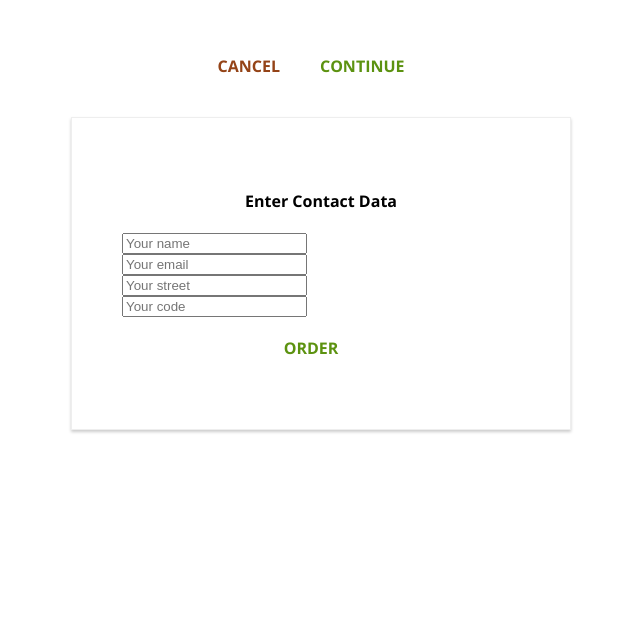
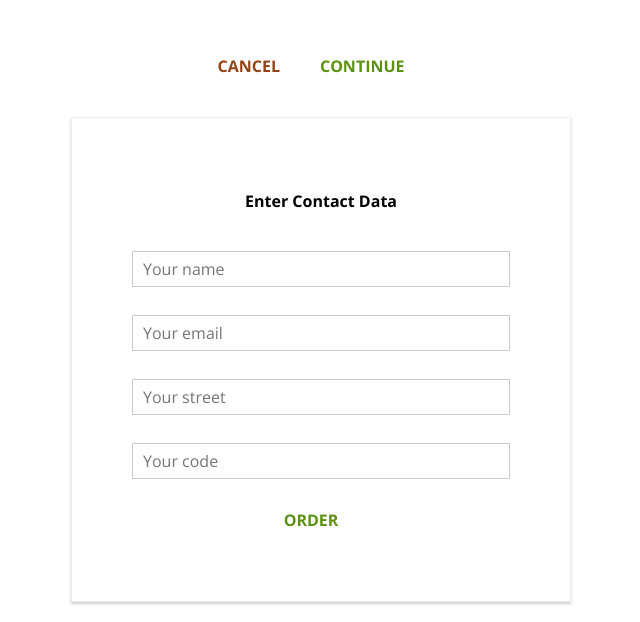
Before and after one commit to dtimchenko/react-burger-builder, a React (Create React App) app: page /checkout/contact-data in a window 1280 px wide. Shown: the part 701-1323 px from the top of the page, without its empty margins (319-959 px from the left). Before the commit the page ends 1151 px from the top, so only its background shows below. Built offline with nearby package versions, Linux system fonts and the light colour scheme.

Commit message:
custom input added

```diff
--- a/src/components/Checkout/ContactData/ContactData.js
+++ b/src/components/Checkout/ContactData/ContactData.js
@@ -2,6 +2,7 @@ import React, { Component } from 'react';
 import Button from '../../UI/Button/Button';
 import styles from './ContactData.module.css';
 import axios from "../../../hoc/axios-orders";
+import Input from "../../UI/Input/Input";
 
 
 class ContactData extends Component {
@@ -51,10 +52,10 @@ class ContactData extends Component {
             <div className={styles.ContactData}>
                 <h4>Enter Contact Data</h4>
                 <form>
-                    <input type='text' name='name' placeholder='Your name'/>
-                    <input type='text' name='email' placeholder='Your email'/>
-                    <input type='text' name='street' placeholder='Your street'/>
-                    <input type='text' name='postalCode' placeholder='Your code'/>
+                    <Input type='text' name='name' placeholder='Your name'/>
+                    <Input type='text' name='email' placeholder='Your email'/>
+                    <Input type='text' name='street' placeholder='Your street'/>
+                    <Input type='text' name='postalCode' placeholder='Your code'/>
                     <Button type='Success' onClick={this.onClickHandler}>ORDER</Button>
                 </form>
             </div>
--- /dev/null
+++ b/src/components/UI/Input/Input.js
@@ -0,0 +1,25 @@
+import React from 'react';
+import styles from './Input.module.css';
+
+const input = (props) => {
+
+    let inputElement = null;
+
+    switch (props.inputtype) {
+        case ('textarea'):
+            inputElement = <textarea className={styles.InputElement}  {...props} />;
+            break;
+        default:
+            inputElement = <input className={styles.InputElement} {...props} />;
+            break;
+    }
+
+    return (
+        <div className={styles.Input}>
+            <label className={styles.Label}>{props.label}</label>
+            {inputElement}
+        </div>
+    );
+}
+
+export default input;
--- /dev/null
+++ b/src/components/UI/Input/Input.module.css
@@ -0,0 +1,27 @@
+.Input {
+    width: 100%;
+    padding: 10px;
+    box-sizing: border-box;
+}
+
+.Label {
+    display: block;
+    font-weight: bold;
+    margin-bottom: 8px;
+}
+
+.InputElement {
+    outline: none;
+    border: 1px solid #ccc;
+    background-color: white;
+    font: inherit;
+    padding: 6px 10px;
+    display: block;
+    width: 100%;
+    box-sizing: border-box;
+}
+
+.InputElement:focus{
+    outline: none;
+    background-color: #ccc;
+}
```
Also changed, not shown: 1 other file (tests, documents, lock files or other folders).
